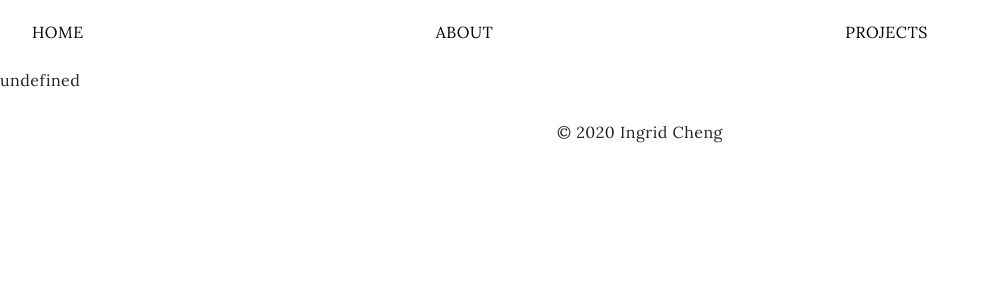
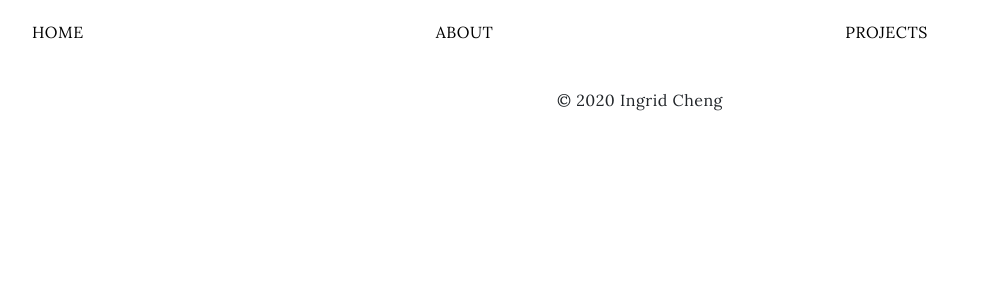
Before and after one commit to ingridwy/ingrid-portfolio, a React (Create React App) app: page /projects in a window 1280 px wide. Shown: the top 300 px of the page, without its empty margins (0-990 px from the left). Built offline with nearby package versions, Linux system fonts and the light colour scheme.

Commit message:
fixed error messages: change a tag to div, change class to className

```diff
--- a/src/App.js
+++ b/src/App.js
@@ -6,12 +6,10 @@ import Home from './components/Home'
 import {
   BrowserRouter as Router,
   Switch,
-  Route,
-  Link
+  Route
 } from "react-router-dom";
 
 class App extends React.Component {
-
   render(){
     return (
       <div className="App">
@@ -20,7 +18,6 @@ class App extends React.Component {
             <Route exact path="/"><Home /></Route>
             <Route exact path="/about"><About /></Route>
             <Route exact path="/projects"><Projects /></Route>
-
           </Switch>
         </Router>
       </div>
--- a/src/components/About.js
+++ b/src/components/About.js
@@ -1,7 +1,6 @@
 import React from "react"
 import Header from './Header'
 import Footer from './Footer'
-import { render } from "@testing-library/react"
 
 class About extends React.Component{
   render() {
@@ -47,10 +46,10 @@ class About extends React.Component{
         <div className="about-item">
           <h2>Contact</h2>
           <ul className="about-list about-contact">
-            <a href="https://www.linkedin.com/in/ingrid-cheng/" target="_blank">
+            <a href="https://www.linkedin.com/in/ingrid-cheng/" target="_blank" rel="noopener noreferrer">
               <li>LinkedIn</li>
             </a>
-            <a href="https://github.com/ingridwy" target="_blank">
+            <a href="https://github.com/ingridwy" target="_blank" rel="noopener noreferrer">
               <li>Github</li>
             </a>
           </ul>
--- a/src/components/Header.js
+++ b/src/components/Header.js
@@ -6,17 +6,17 @@ import 'bootstrap/dist/css/bootstrap.css';
    render(){
     return (
     <div id="header">
-      <nav class="navbar navbar-expand-lg navbar-light " >
-        <div class="collapse navbar-collapse" id="navbarNav">
-          <a class="nav-link flex-fill heade-item" >
+      <nav className="navbar navbar-expand-lg navbar-light " >
+        <div className="collapse navbar-collapse" id="navbarNav">
+          <div className="nav-link flex-fill heade-item" >
             <Link to="/" className= "header-link">Home</Link>
-            </a>
-            <a class="nav-link flex-fill" >
+            </div>
+            <div className="nav-link flex-fill" >
               <Link to="/about" className= "header-link">About</Link>
-            </a>
-            <a class="nav-link flex-fill">
+            </div>
+            <div className="nav-link flex-fill">
               <Link to="/projects" className= "header-link">Projects</Link>
-            </a>
+            </div>
         </div>
       </nav>
     </div>
--- a/src/components/Home.js
+++ b/src/components/Home.js
@@ -8,7 +8,7 @@ class Home extends React.Component {
       <div>
         <Header />
         <div className="home-container">
-          <img src="./image/photo.jpeg" alt="Ingrid's photo" class="home-photo"></img><br></br>
+          <img src="./image/profilephoto.jpeg" alt="" className="home-photo"></img><br></br>
           <div className="home-text">
             <h5>Ingrid Cheng</h5><br></br>
             <p> A full stack developer based in London.<br></br>
--- a/src/components/Projects.js
+++ b/src/components/Projects.js
@@ -1,21 +1,30 @@
 import React from "react"
 import Header from './Header'
 import Footer from './Footer'
-import projects from "./Data";
+import projectsData from "./Data";
 
-function Projects() {
-  const projectInfo = projects.map(project => project={project})
-
+class Projects extends React.Component {
+  constructor(){
+    super()
+    this.state = {
+      projects :projectsData
+    }
+  }
+  render() {
+    const projectInfo = this.state.projects.map(project => project={project})
+    console.log(projectInfo)
     return (
       <div>
         <Header />
-        <div>{`${projectInfo.name}`}</div>
+        <div>{projectInfo.name}</div>
 
 
         <Footer />
       </div>
+
+
     )
-
+    }
 
 }
 
--- a/src/components/data.js
+++ b/src/components/data.js
@@ -1,4 +1,4 @@
-export const projects = [
+export const projectsData = [
     {
       img: ["/image/dateplan.png", "/image/dateindex.png"],
       name: "Dating Guru",
@@ -28,4 +28,4 @@ export const projects = [
         ]
       }
 ]
-export default projects;
+export default projectsData;
```
Also changed, not shown: public/image/profilephoto.jpeg (renamed from public/image/photo.jpeg).
